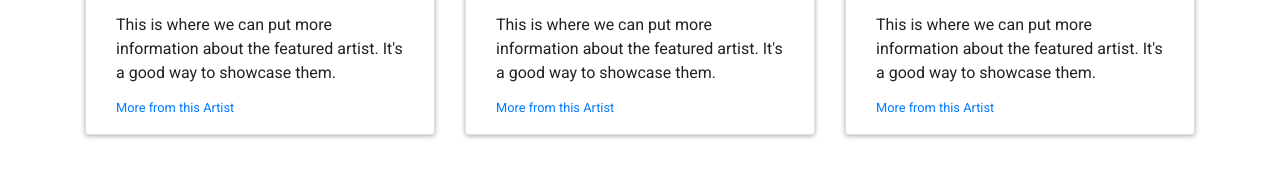
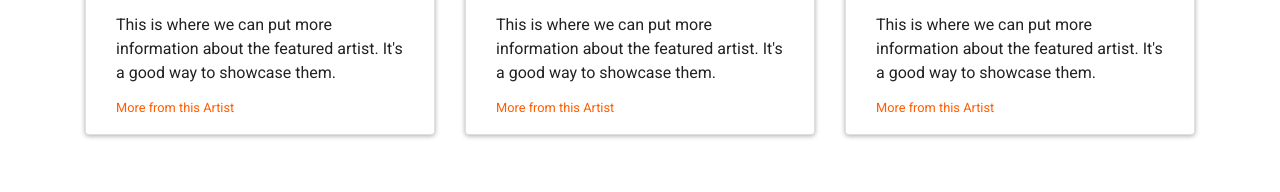
Before and after one commit to joannapuno/unica, a website: page index.html in a window 1280 px wide. Shown: the part 1659-1851 px from the top of the page. Drawn offline with nearby package versions, Linux system fonts and the light colour scheme; a script that the page names is missing.

Commit message:
changed a tag

```diff
--- a/sass/components/general.scss
+++ b/sass/components/general.scss
@@ -12,6 +12,9 @@
 h1 {
     margin:10px;
 }
+a {
+    color: $accent-color;
+}
 
 
 .wrapper {
```
Also changed, not shown: css/app.css.
